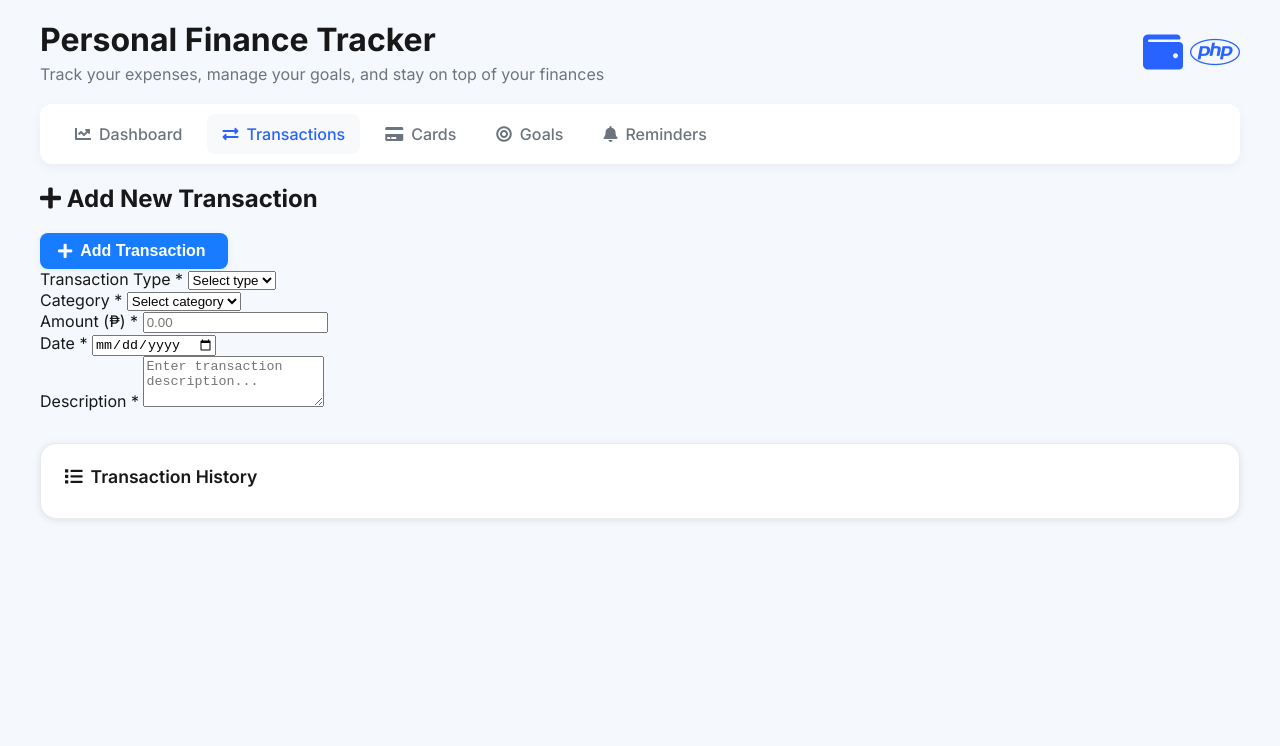
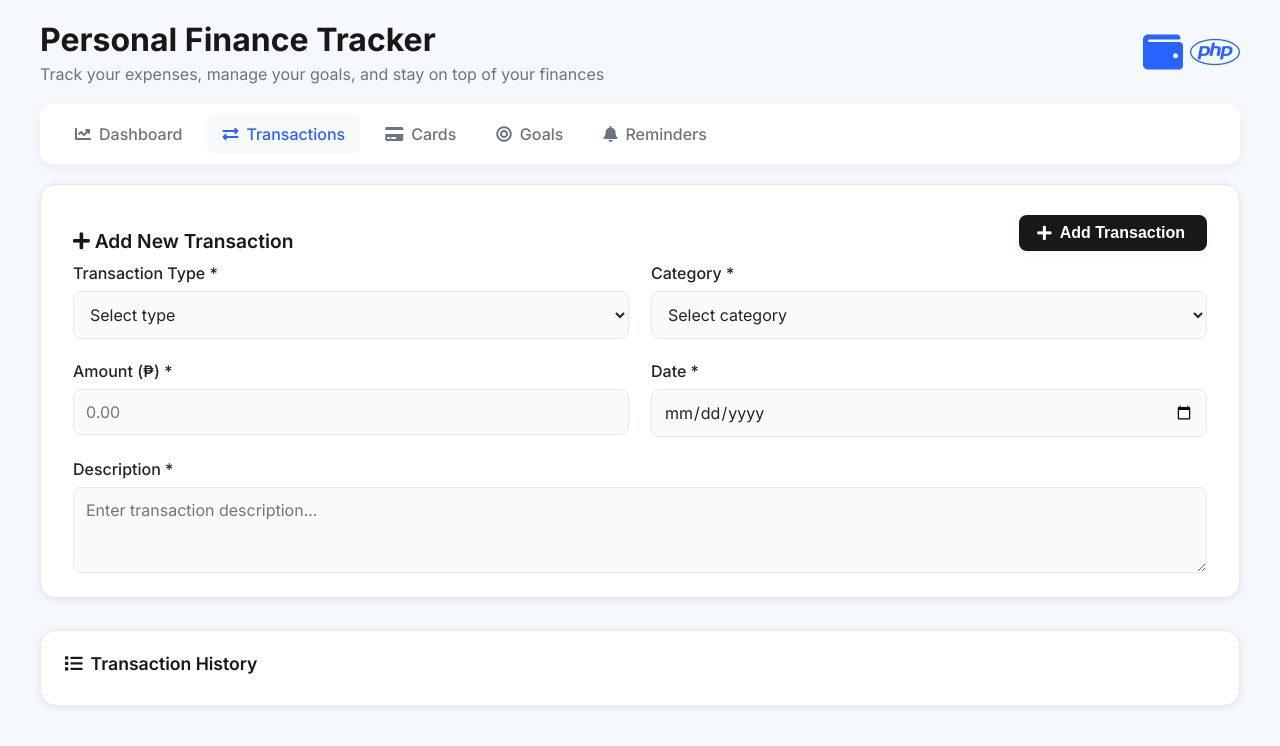
Before and after one commit to digicraftwebwondershub-ui/Financial-Tracker-google-appscript-based, a plain HTML site: page index.html in a window 1280 px wide. Both pictures are taken after a click on the link "Transactions". Drawn offline with Linux system fonts and the light colour scheme.

Commit message:
Update index.html
Revisions to add:

(1) Is it possible to bring back the previous styling for the Add transaction? refer on the image provided

(2) Please change the color of the Add buttons for the Transactions, Cards, Goals and Reminders into black

```diff
--- a/index.html
+++ b/index.html
@@ -314,16 +314,16 @@
       margin-top: 5px;
     }
 
-    /* Add Button top right of section header */
-    .section-header-row {
+    /* Add Button top right of section header (BLACK) */
+    .section-header-row, .form-section-header-row {
       display: flex;
       justify-content: space-between;
       align-items: center;
       margin-bottom: 10px;
       gap: 12px;
     }
-    .add-btn-blue {
-      background: #177cff;
+    .add-btn-black {
+      background: #181818;
       color: #fff;
       font-weight: 600;
       font-size: 1rem;
@@ -337,15 +337,76 @@
       transition: background 0.2s, color 0.2s, box-shadow 0.2s;
       box-shadow: 0 2px 8px 0 rgba(23,124,255,0.07);
     }
-    .add-btn-blue i {
+    .add-btn-black i {
       font-size: 1.02rem;
     }
-    .add-btn-blue:hover {
-      background: #165ac6;
+    .add-btn-black:hover, .add-btn-black:focus {
+      background: #343a40;
       color: #fff;
       box-shadow: 0 3px 13px 0 rgba(23,124,255,0.14);
     }
 
+    /* Transaction form for Add Transaction - restored previous style */
+    .form-section {
+      background-color: var(--card-bg);
+      padding: 28px 32px 24px 32px;
+      border-radius: var(--card-radius);
+      box-shadow: 0 1.5px 8px 0 rgba(50,70,93,0.07), 0 1.5px 6px 0 rgba(0,0,0,0.04);
+      border: 1.5px solid var(--border-color);
+      margin-bottom: 32px;
+      margin-top: 0;
+      max-width: 100%;
+      min-width: 0;
+      transition: box-shadow 0.22s, border-color 0.22s, transform 0.13s;
+    }
+    .form-section:hover {
+      box-shadow: 0 10px 28px 0 rgba(50,50,93,0.13), 0 2.5px 12px 0 rgba(0,0,0,0.07);
+      border-color: #b5c8e7;
+      transform: translateY(-2px) scale(1.012);
+      z-index: 1;
+    }
+    .form-section h2 {
+      margin-bottom: 0;
+      font-size: 1.2rem;
+      font-weight: 600;
+      color: #181818;
+    }
+    .form-grid {
+      display: grid;
+      grid-template-columns: 1fr 1fr;
+      gap: 22px;
+    }
+    @media (max-width: 700px) {
+      .form-grid { grid-template-columns: 1fr; }
+    }
+    .form-group {
+      display: flex;
+      flex-direction: column;
+    }
+    .form-group label {
+      font-weight: 500;
+      margin-bottom: 8px;
+      font-size: 1rem;
+      color: #232323;
+    }
+    .form-group input, .form-group select, .form-group textarea {
+      padding: 12px;
+      border: 1.5px solid var(--border-color);
+      border-radius: 8px;
+      font-family: 'Inter', sans-serif;
+      font-size: 1rem;
+      background: #f8fafc;
+      color: #232323;
+      transition: border 0.2s;
+    }
+    .form-group input:focus, .form-group select:focus, .form-group textarea:focus {
+      border: 1.5px solid var(--primary-color);
+      outline: none;
+      background: #fff;
+    }
+    .full-width {
+      grid-column: 1 / -1;
+    }
     /* Transaction history grid/cell and modern card for history */
     .modern-card {
       background: #fff;
@@ -514,7 +575,7 @@
       <div class="form-section">
         <div class="form-section-header-row">
           <h2><i class="fas fa-plus"></i> Add New Transaction</h2>
-          <button class="add-btn-blue" type="button" onclick="showAddForm('transaction')">
+          <button class="add-btn-black" type="button" onclick="showAddForm('transaction')">
             <i class="fas fa-plus"></i> Add Transaction
           </button>
         </div>
@@ -562,7 +623,7 @@
           <span style="font-weight:600;font-size:1.13rem;display:flex;align-items:center;gap:8px;">
             <i class="fas fa-credit-card"></i> Credit Card Management
           </span>
-          <button class="add-btn-blue" type="button" onclick="showAddForm('card')">
+          <button class="add-btn-black" type="button" onclick="showAddForm('card')">
             <i class="fas fa-plus"></i> Add Credit Card
           </button>
         </div>
@@ -576,7 +637,7 @@
           <span style="font-weight:600;font-size:1.13rem;display:flex;align-items:center;gap:8px;">
             <i class="fas fa-bullseye"></i> Savings Goals
           </span>
-          <button class="add-btn-blue" type="button" onclick="showAddForm('goal')">
+          <button class="add-btn-black" type="button" onclick="showAddForm('goal')">
             <i class="fas fa-plus"></i> Add Savings Goal
           </button>
         </div>
@@ -590,7 +651,7 @@
           <span style="font-weight:600;font-size:1.13rem;display:flex;align-items:center;gap:8px;">
             <i class="fas fa-bell"></i> Payment Reminders
           </span>
-          <button class="add-btn-blue" type="button" onclick="showAddForm('reminder')">
+          <button class="add-btn-black" type="button" onclick="showAddForm('reminder')">
             <i class="fas fa-plus"></i> Add Reminder
           </button>
         </div>
```
